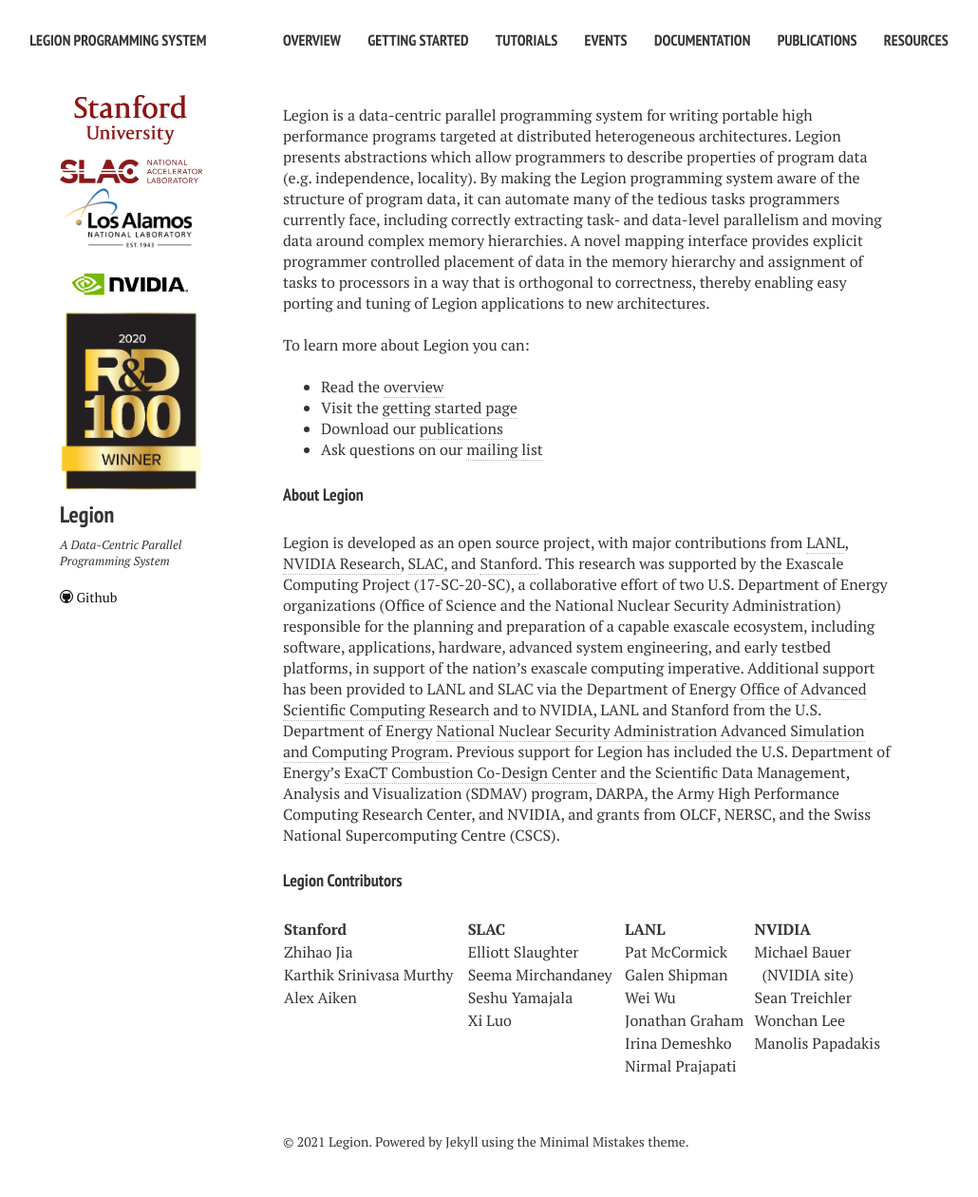
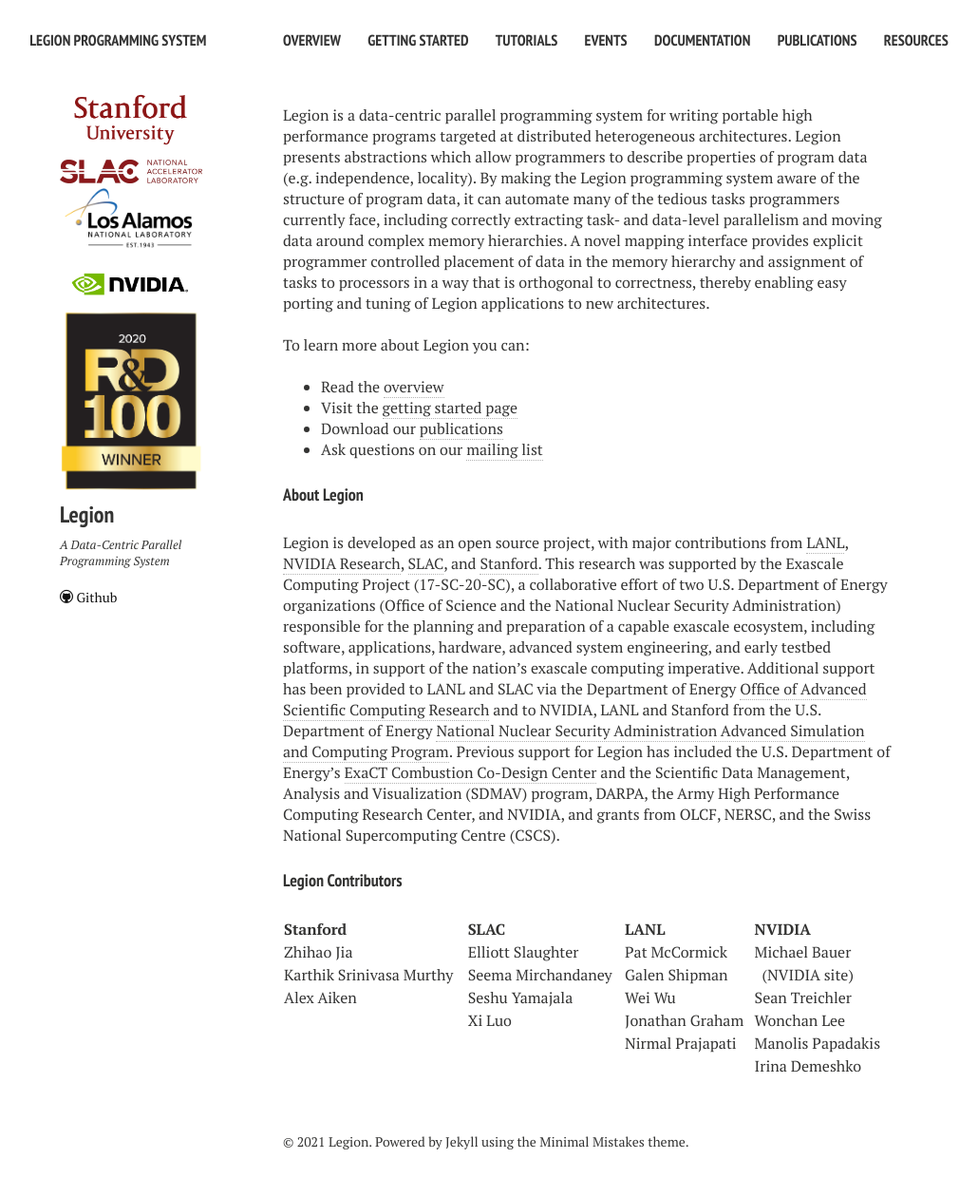
Before and after one commit to apryakhin/legion.stanford.edu, a Jekyll site: the page built from index.md, in a window 1280 px wide. Shown: the whole page at 95% size, without its empty margins (22-1052 px from the left). Built offline with Jekyll 4.4.1, drawn with Linux system fonts in a browser that asks for light colours; nearby versions of some CDN libraries.

Commit message:
Update contributors.

```diff
--- a/index.md
+++ b/index.md
@@ -91,15 +91,15 @@ OLCF, NERSC, and the Swiss National Supercomputing Centre (CSCS).
 <tr>
 <td></td>
 <td></td>
-<td>Irina Demeshko</td>
+<td>Nirmal Prajapati</td>
 <td><a href="http://manopapad.com/">Manolis Papadakis</a></td>
 </tr>
 
 <tr>
 <td></td>
 <td>  </td>
-<td>Nirmal Prajapati</td>
 <td></td>
+<td>Irina Demeshko</td>
 </tr>
 
 </table>
```
